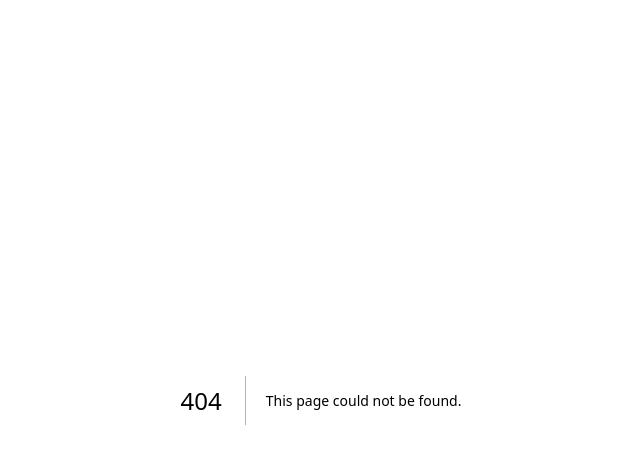
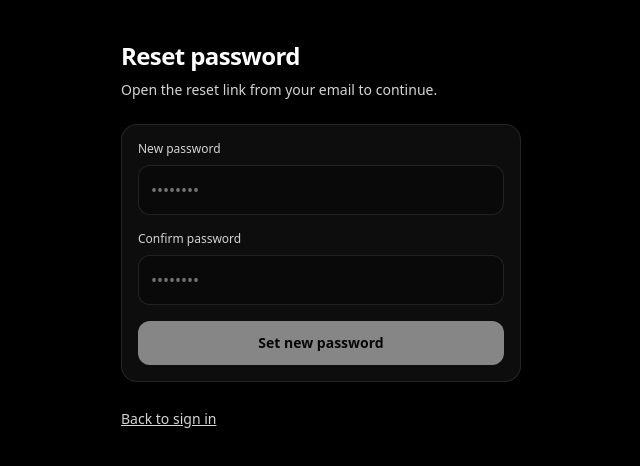
Before and after one commit to DMALUVM/Trackers, a Next.js app: page /reset in a window 1280 px wide. Before the commit this address had no page. Shown: the top 466 px of the page, without its empty margins (319-959 px from the left). Built offline with nearby package versions, Linux system fonts and the light colour scheme; no server answers.

Commit message:
Add password login (magic link fallback)

```diff
--- a/src/app/page.tsx
+++ b/src/app/page.tsx
@@ -7,6 +7,8 @@ import { supabase } from "@/lib/supabaseClient";
 export default function Home() {
   const router = useRouter();
   const [email, setEmail] = useState("");
+  const [password, setPassword] = useState("");
+  const [mode, setMode] = useState<"password" | "magic">("password");
   const [status, setStatus] = useState<string>("");
   const [signedInEmail, setSignedInEmail] = useState<string | null>(null);
   const [signingOut, setSigningOut] = useState(false);
@@ -43,12 +45,14 @@ export default function Home() {
     }
   }, [signedInEmail, router]);
 
-  const signInWithEmail = async () => {
-    setStatus("Sending magic link...");
-    const siteUrl =
+  const getSiteUrl = () =>
     (process.env.NEXT_PUBLIC_SITE_URL &&
       process.env.NEXT_PUBLIC_SITE_URL.replace(/\/$/, "")) ||
     (typeof window !== "undefined" ? window.location.origin : "");
+
+  const signInWithMagicLink = async () => {
+    setStatus("Sending magic link...");
+    const siteUrl = getSiteUrl();
 
     const { error } = await supabase.auth.signInWithOtp({
       email,
@@ -63,6 +67,51 @@ export default function Home() {
       return;
     }
     setStatus("Check your email for the sign-in link.");
+  };
+
+  const signInWithPassword = async () => {
+    setStatus("Signing in...");
+    const { error } = await supabase.auth.signInWithPassword({
+      email,
+      password,
+    });
+    if (error) {
+      setStatus(`Error: ${error.message}`);
+      return;
+    }
+    setStatus("");
+  };
+
+  const createAccountWithPassword = async () => {
+    setStatus("Creating account...");
+    const siteUrl = getSiteUrl();
+    const { error } = await supabase.auth.signUp({
+      email,
+      password,
+      options: {
+        emailRedirectTo: siteUrl ? `${siteUrl}/` : undefined,
+      },
+    });
+    if (error) {
+      setStatus(`Error: ${error.message}`);
+      return;
+    }
+    setStatus(
+      "Account created. If email confirmation is required, check your inbox. Otherwise you should be signed in."
+    );
+  };
+
+  const resetPassword = async () => {
+    setStatus("Sending password reset email...");
+    const siteUrl = getSiteUrl();
+    const { error } = await supabase.auth.resetPasswordForEmail(email, {
+      redirectTo: siteUrl ? `${siteUrl}/reset` : undefined,
+    });
+    if (error) {
+      setStatus(`Error: ${error.message}`);
+      return;
+    }
+    setStatus("Check your email for the password reset link.");
   };
 
   const signOut = async () => {
@@ -142,10 +191,37 @@ export default function Home() {
             </section>
           ) : (
             <section className="rounded-2xl border border-white/10 bg-white/5 p-4">
-              <h2 className="text-base font-semibold">Sign in / Sign up</h2>
+              <h2 className="text-base font-semibold">Sign in</h2>
               <p className="mt-1 text-sm text-neutral-400">
-                Enter your email. We’ll send a magic link. After that, you stay signed in.
+                Password is the default. Magic link is still available.
               </p>
+
+              <div className="mt-4 flex rounded-xl border border-white/10 bg-black/20 p-1">
+                <button
+                  type="button"
+                  className={`flex-1 rounded-lg px-3 py-2 text-sm font-semibold ${
+                    mode === "password" ? "bg-white text-black" : "text-white/80 hover:bg-white/5"
+                  }`}
+                  onClick={() => {
+                    setMode("password");
+                    setStatus("");
+                  }}
+                >
+                  Password
+                </button>
+                <button
+                  type="button"
+                  className={`flex-1 rounded-lg px-3 py-2 text-sm font-semibold ${
+                    mode === "magic" ? "bg-white text-black" : "text-white/80 hover:bg-white/5"
+                  }`}
+                  onClick={() => {
+                    setMode("magic");
+                    setStatus("");
+                  }}
+                >
+                  Magic link
+                </button>
+              </div>
 
               <label className="mt-4 block text-xs font-medium text-neutral-300">Email</label>
               <input
@@ -158,13 +234,56 @@ export default function Home() {
                 inputMode="email"
               />
 
+              {mode === "password" ? (
+                <>
+                  <label className="mt-4 block text-xs font-medium text-neutral-300">Password</label>
+                  <input
+                    className="mt-2 w-full rounded-xl border border-white/10 bg-black/30 px-3 py-3 text-base text-white placeholder:text-neutral-500"
+                    type="password"
+                    value={password}
+                    onChange={(e) => setPassword(e.target.value)}
+                    placeholder="••••••••"
+                    autoComplete="current-password"
+                  />
+
                   <button
                     className="mt-4 w-full rounded-xl bg-white px-4 py-3 text-sm font-semibold text-black disabled:opacity-50"
-                onClick={signInWithEmail}
+                    onClick={signInWithPassword}
+                    disabled={!email || !password}
+                  >
+                    Sign in
+                  </button>
+
+                  <div className="mt-3 grid grid-cols-2 gap-2">
+                    <button
+                      type="button"
+                      className="rounded-xl border border-white/10 bg-white/5 px-4 py-3 text-sm font-semibold text-white hover:bg-white/10 disabled:opacity-50"
+                      onClick={createAccountWithPassword}
+                      disabled={!email || !password}
+                    >
+                      Create account
+                    </button>
+                    <button
+                      type="button"
+                      className="rounded-xl border border-white/10 bg-white/5 px-4 py-3 text-sm font-semibold text-white hover:bg-white/10 disabled:opacity-50"
+                      onClick={resetPassword}
+                      disabled={!email}
+                    >
+                      Reset password
+                    </button>
+                  </div>
+                </>
+              ) : (
+                <>
+                  <button
+                    className="mt-4 w-full rounded-xl bg-white px-4 py-3 text-sm font-semibold text-black disabled:opacity-50"
+                    onClick={signInWithMagicLink}
                     disabled={!email}
                   >
                     Send magic link
                   </button>
+                </>
+              )}
 
               {status ? <p className="mt-3 text-xs text-neutral-400">{status}</p> : null}
             </section>
--- /dev/null
+++ b/src/app/reset/page.tsx
@@ -0,0 +1,117 @@
+"use client";
+
+import { useEffect, useState } from "react";
+import { useRouter } from "next/navigation";
+import { supabase } from "@/lib/supabaseClient";
+
+export default function ResetPasswordPage() {
+  const router = useRouter();
+  const [ready, setReady] = useState(false);
+  const [signedInEmail, setSignedInEmail] = useState<string | null>(null);
+  const [password, setPassword] = useState("");
+  const [confirm, setConfirm] = useState("");
+  const [status, setStatus] = useState<string>("");
+  const [saving, setSaving] = useState(false);
+
+  useEffect(() => {
+    const run = async () => {
+      // With detectSessionInUrl enabled, Supabase should turn the recovery link into a session.
+      const { data } = await supabase.auth.getSession();
+      setSignedInEmail(data.session?.user.email ?? null);
+      setReady(true);
+    };
+    void run();
+
+    const {
+      data: { subscription },
+    } = supabase.auth.onAuthStateChange((_event, session) => {
+      setSignedInEmail(session?.user.email ?? null);
+    });
+
+    return () => subscription.unsubscribe();
+  }, []);
+
+  const setNewPassword = async () => {
+    if (saving) return;
+    if (!password || password.length < 8) {
+      setStatus("Password must be at least 8 characters.");
+      return;
+    }
+    if (password !== confirm) {
+      setStatus("Passwords do not match.");
+      return;
+    }
+
+    setSaving(true);
+    setStatus("Saving new password...");
+    try {
+      const { error } = await supabase.auth.updateUser({ password });
+      if (error) throw error;
+      setStatus("Password updated. Taking you to the app...");
+      setTimeout(() => router.replace("/app/today"), 500);
+    } catch (e: any) {
+      setStatus(e?.message ?? String(e));
+      setSaving(false);
+    }
+  };
+
+  return (
+    <main className="min-h-dvh bg-black text-white">
+      <div className="mx-auto w-full max-w-md px-6 py-10 space-y-6">
+        <header className="space-y-2">
+          <h1 className="text-2xl font-semibold tracking-tight">Reset password</h1>
+          <p className="text-sm text-neutral-300">
+            {ready
+              ? signedInEmail
+                ? `Signed in as ${signedInEmail}`
+                : "Open the reset link from your email to continue."
+              : "Loading..."}
+          </p>
+        </header>
+
+        <section className="rounded-2xl border border-white/10 bg-white/5 p-4 space-y-4">
+          <div>
+            <label className="block text-xs font-medium text-neutral-300">New password</label>
+            <input
+              className="mt-2 w-full rounded-xl border border-white/10 bg-black/30 px-3 py-3 text-base text-white placeholder:text-neutral-500"
+              type="password"
+              value={password}
+              onChange={(e) => setPassword(e.target.value)}
+              placeholder="••••••••"
+              autoComplete="new-password"
+              disabled={!signedInEmail}
+            />
+          </div>
+
+          <div>
+            <label className="block text-xs font-medium text-neutral-300">Confirm password</label>
+            <input
+              className="mt-2 w-full rounded-xl border border-white/10 bg-black/30 px-3 py-3 text-base text-white placeholder:text-neutral-500"
+              type="password"
+              value={confirm}
+              onChange={(e) => setConfirm(e.target.value)}
+              placeholder="••••••••"
+              autoComplete="new-password"
+              disabled={!signedInEmail}
+            />
+          </div>
+
+          <button
+            type="button"
+            className="w-full rounded-xl bg-white px-4 py-3 text-sm font-semibold text-black disabled:opacity-50"
+            onClick={setNewPassword}
+            disabled={!signedInEmail || saving}
+          >
+            {saving ? "Saving..." : "Set new password"}
+          </button>
+
+          {status ? <p className="text-xs text-neutral-400">{status}</p> : null}
+        </section>
+
+        <a className="text-sm text-neutral-300 underline" href="/">
+          Back to sign in
+        </a>
+      </div>
+    </main>
+  );
+}
```
Lines whose indentation alone changed are shown as unchanged.
